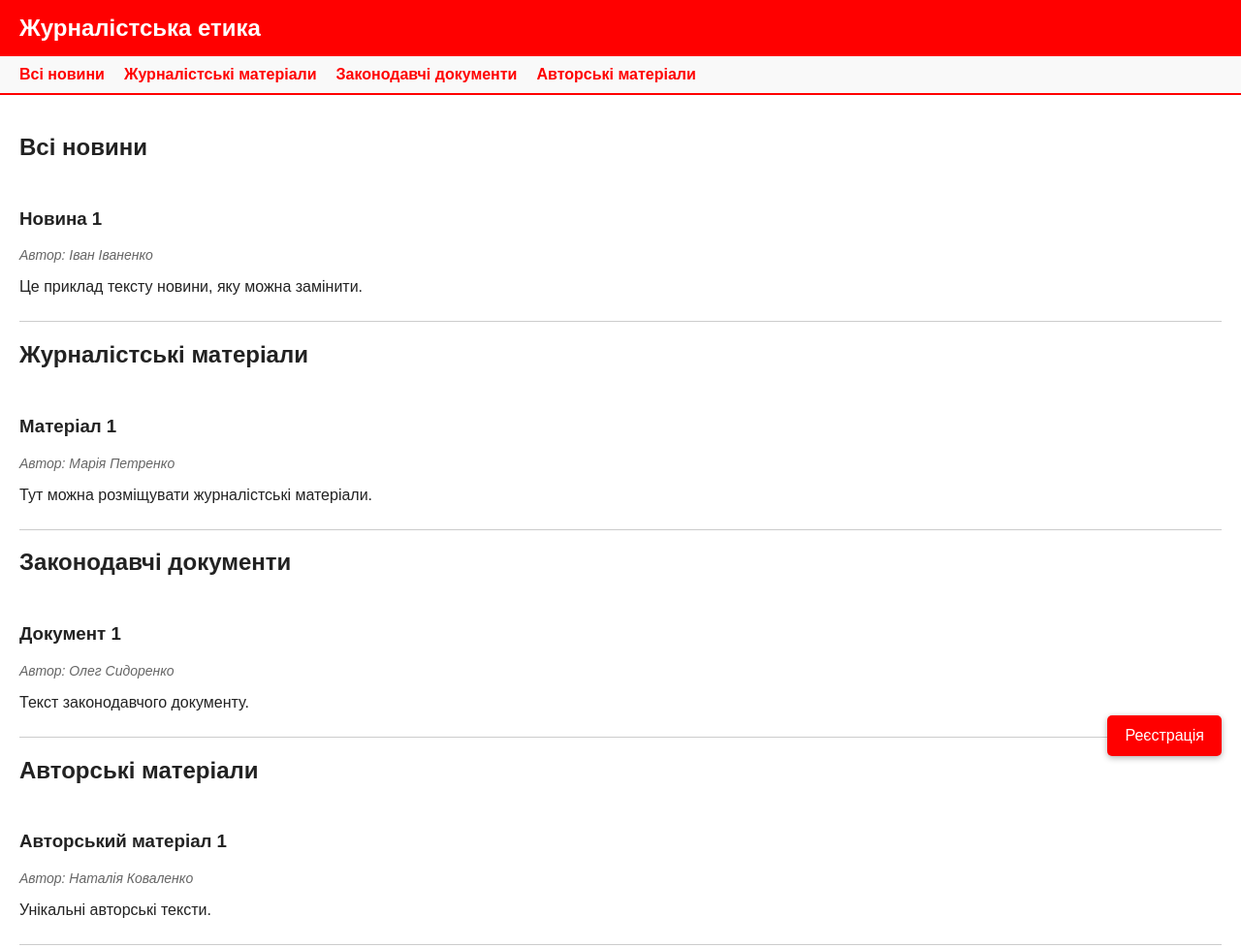
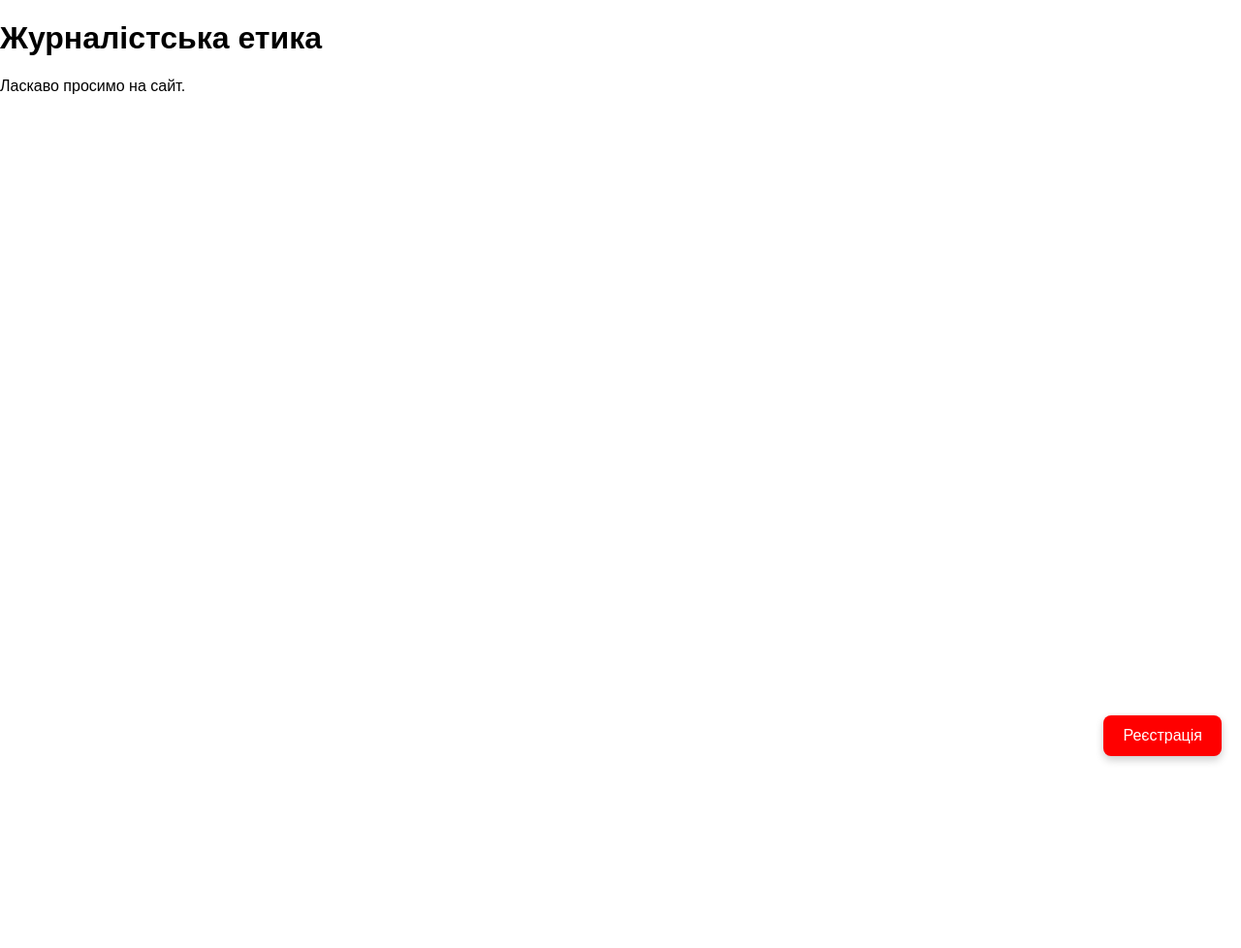
Before and after one commit to Toma694/my-website, a plain HTML site: page index.html in a window 1280 px wide. Shown: the top 978 px of the page at 97% size. After the commit the page ends 800 px from the top, so only its background shows below. Drawn offline with Linux system fonts and the light colour scheme.

Commit message:
Update index.html
Додаю кнопку реєстрації внизу праворуч

```diff
--- a/index.html
+++ b/index.html
@@ -1,132 +1,45 @@
 <!DOCTYPE html>
 <html lang="uk">
 <head>
-  <meta charset="UTF-8" />
+  <meta charset="UTF-8">
   <title>Журналістська етика</title>
   <style>
     body {
+      font-family: Arial, sans-serif;
       margin: 0;
-      font-family: Arial, sans-serif;
-      background: white;
-      color: #222;
+      padding: 0;
     }
-    header {
-      background: red;
-      color: white;
-      padding: 15px 20px;
-      display: flex;
-      justify-content: space-between;
-      align-items: center;
-    }
-    header h1 {
-      margin: 0;
-      font-size: 24px;
-    }
-    nav {
-      background: #f9f9f9;
-      padding: 10px 20px;
-      display: flex;
-      gap: 20px;
-      border-bottom: 2px solid red;
-    }
-    nav a {
-      color: red;
-      text-decoration: none;
-      font-weight: bold;
-    }
-    nav a:hover {
-      text-decoration: underline;
-    }
-    main {
-      padding: 20px;
-    }
-    .article {
-      border-bottom: 1px solid #ccc;
-      padding: 10px 0;
-    }
-    .article h2 {
-      margin: 0 0 5px;
-      color: red;
-    }
-    .article .author {
-      font-style: italic;
-      color: #666;
-      font-size: 14px;
-      margin-bottom: 8px;
-    }
-    /* Кнопка реєстрації внизу справа */
-    .register-btn {
+
+    .register-button {
       position: fixed;
       bottom: 20px;
       right: 20px;
-      background: red;
+      background-color: red;
       color: white;
+      padding: 12px 20px;
       border: none;
-      padding: 12px 18px;
+      border-radius: 8px;
       font-size: 16px;
-      border-radius: 5px;
       cursor: pointer;
-      box-shadow: 0 2px 6px rgba(0,0,0,0.3);
-      transition: background 0.3s ease;
+      box-shadow: 0 4px 8px rgba(0,0,0,0.2);
+      transition: background-color 0.3s ease;
     }
-    .register-btn:hover {
-      background: darkred;
+
+    .register-button:hover {
+      background-color: darkred;
     }
   </style>
 </head>
 <body>
 
-<header>
+  <!-- Основний вміст сайту тут -->
   <h1>Журналістська етика</h1>
-</header>
+  <p>Ласкаво просимо на сайт.</p>
 
-<nav>
-  <a href="#all-news">Всі новини</a>
-  <a href="#journalistic-materials">Журналістські матеріали</a>
-  <a href="#legal-documents">Законодавчі документи</a>
-  <a href="#author-materials">Авторські матеріали</a>
-</nav>
-
-<main>
-  <section id="all-news">
-    <h2>Всі новини</h2>
-    <article class="article">
-      <h3>Новина 1</h3>
-      <div class="author">Автор: Іван Іваненко</div>
-      <p>Це приклад тексту новини, яку можна замінити.</p>
-    </article>
-  </section>
-
-  <section id="journalistic-materials">
-    <h2>Журналістські матеріали</h2>
-    <article class="article">
-      <h3>Матеріал 1</h3>
-      <div class="author">Автор: Марія Петренко</div>
-      <p>Тут можна розміщувати журналістські матеріали.</p>
-    </article>
-  </section>
-
-  <section id="legal-documents">
-    <h2>Законодавчі документи</h2>
-    <article class="article">
-      <h3>Документ 1</h3>
-      <div class="author">Автор: Олег Сидоренко</div>
-      <p>Текст законодавчого документу.</p>
-    </article>
-  </section>
-
-  <section id="author-materials">
-    <h2>Авторські матеріали</h2>
-    <article class="article">
-      <h3>Авторський матеріал 1</h3>
-      <div class="author">Автор: Наталія Коваленко</div>
-      <p>Унікальні авторські тексти.</p>
-    </article>
-  </section>
-</main>
-
-<button class="register-btn" onclick="alert('Форма реєстрації поки не реалізована')">Реєстрація</button>
+  <!-- Кнопка реєстрації -->
+  <button class="register-button" onclick="window.location.href='reyestratsiya.html'">
+    Реєстрація
+  </button>
 
 </body>
 </html>
-Обновляю index.html на базовый шаблон
```
